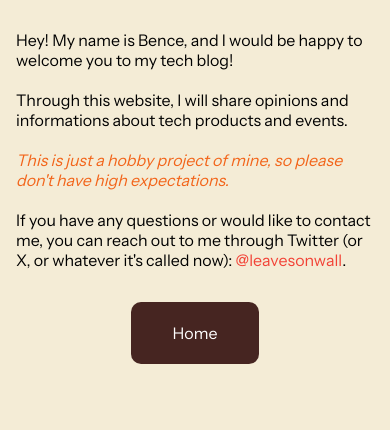
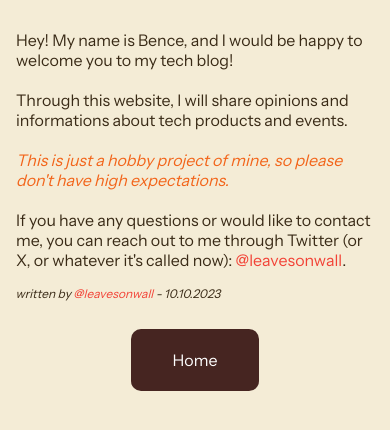
Before and after one commit to Xommad/tech-blog, a plain HTML site: page html/articles/welcometolapavilion.html in a window 390 px wide. Shown: the part 378-808 px from the top of the page. Drawn offline with Linux system fonts and the light colour scheme.

Commit message:
Design changes
Dark & Light mode added

```diff
--- a/css/mobile-main.css
+++ b/css/mobile-main.css
@@ -4,6 +4,20 @@
 
     body {
         background-color: #F4ECD6;
+        color: #392A16;
+        margin: 0;
+        padding-bottom: 1em;
+        height: 100%;
+        display: flex;
+        flex-direction: column;
+        justify-content: flex-start;
+        align-items: center;
+        gap: 1em;
+    }
+
+    body.dark-mode {
+        background-color: #222222;
+        color: #ffffff;
         margin: 0;
         padding-bottom: 1em;
         height: 100%;
@@ -45,7 +59,6 @@
         font-family: build;
         font-size: 50px;
         font-weight: normal;
-        color: #392A16;
         padding-left: 0.3em;
         padding-right: 0.3em;
     }
--- a/css/mobile-welcometolapavilion.css
+++ b/css/mobile-welcometolapavilion.css
@@ -4,6 +4,20 @@
 
     body {
         background-color: #F4ECD6;
+        color: #392A16;
+        margin: 0;
+        padding-bottom: 1em;
+        height: 100%;
+        display: flex;
+        flex-direction: column;
+        justify-content: flex-start;
+        align-items: center;
+        gap: 1em;
+    }
+
+    body.dark-mode {
+        background-color: #222222;
+        color: #ffffff;
         margin: 0;
         padding-bottom: 1em;
         height: 100%;
@@ -32,15 +46,10 @@
         width: 100%;
     }
 
-    .article-welcometolapaviliondiv {
-
-    }
-
     .title-welcome-to-la-pavilion {
         font-family: build;
         font-size: 50px;
         font-weight: normal;
-        color: #392A16;
         padding-left: 0.3em;
         padding-right: 0.3em;
     }
@@ -49,6 +58,14 @@
         font-family: instrumentsans;
         padding-left: 1em;
         padding-right: 1em;
+    }
+
+    .credittext {
+        font-family: instrumentsans;
+        font-size: 12px;
+        font-style: italic;
+        padding-left: 1.3em;
+        padding-right: 1.3em;
     }
 
     .headbackhomediv {
--- a/html/articles/welcometolapavilion.html
+++ b/html/articles/welcometolapavilion.html
@@ -4,9 +4,11 @@
         <meta charset="UTF-8">
         <meta name="viewport" content="width=device-width, initial-scale=1.0">
         <link rel="stylesheet" href="../../css/mobile-welcometolapavilion.css">
+
         <title>Welcome to La Pavilion | La Pavilion</title>
     </head>
-    <body>
+    <body data-theme="light">
+        <script src="../../index.js"></script>
         <a class="welcometolapavilionpicdiv" href="../../index.html">
             <img class="welcometolapavilionpic" src="../../pictures/lines.png" alt="welcometolapavilion.png" srcset="">
         </a>
@@ -14,8 +16,12 @@
             <h1 class="title-welcome-to-la-pavilion">
                 Welcome to La Pavilion!
             </h1>
+
             <p class="text-welcome-to-la-pavilion">
                 Hey! My name is Bence, and I would be happy to welcome you to my tech blog! <br><br>Through this website, I will share opinions and informations about tech products and events. <br><br><i>This is just a hobby project of mine, so please don't have high expectations.</i> <br><br>If you have any questions or would like to contact me, you can reach out to me through Twitter (or X, or whatever it's called now): <a href="http://twitter.com/leavesonwall" target="_blank" rel="noopener noreferrer">@leavesonwall</a>.
+            </p>
+            <p class="credittext">
+                written by <a href="twitter.com/leavesonwall">@leavesonwall</a> - 10.10.2023
             </p>
         </div>
         <a href="../../index.html" class="headbackhomea">
--- /dev/null
+++ b/index.js
@@ -0,0 +1,10 @@
+function detectPreferredMode() {
+    const prefersDark = window.matchMedia('(prefers-color-scheme: dark)').matches;
+    if (prefersDark) {
+        document.body.classList.add('dark-mode');
+    }
+}
+
+document.addEventListener('DOMContentLoaded', function() {
+    detectPreferredMode();
+});
```
Also changed, not shown: index.html (+1 -0 lines), pictures/lines.png, 1 other file.
